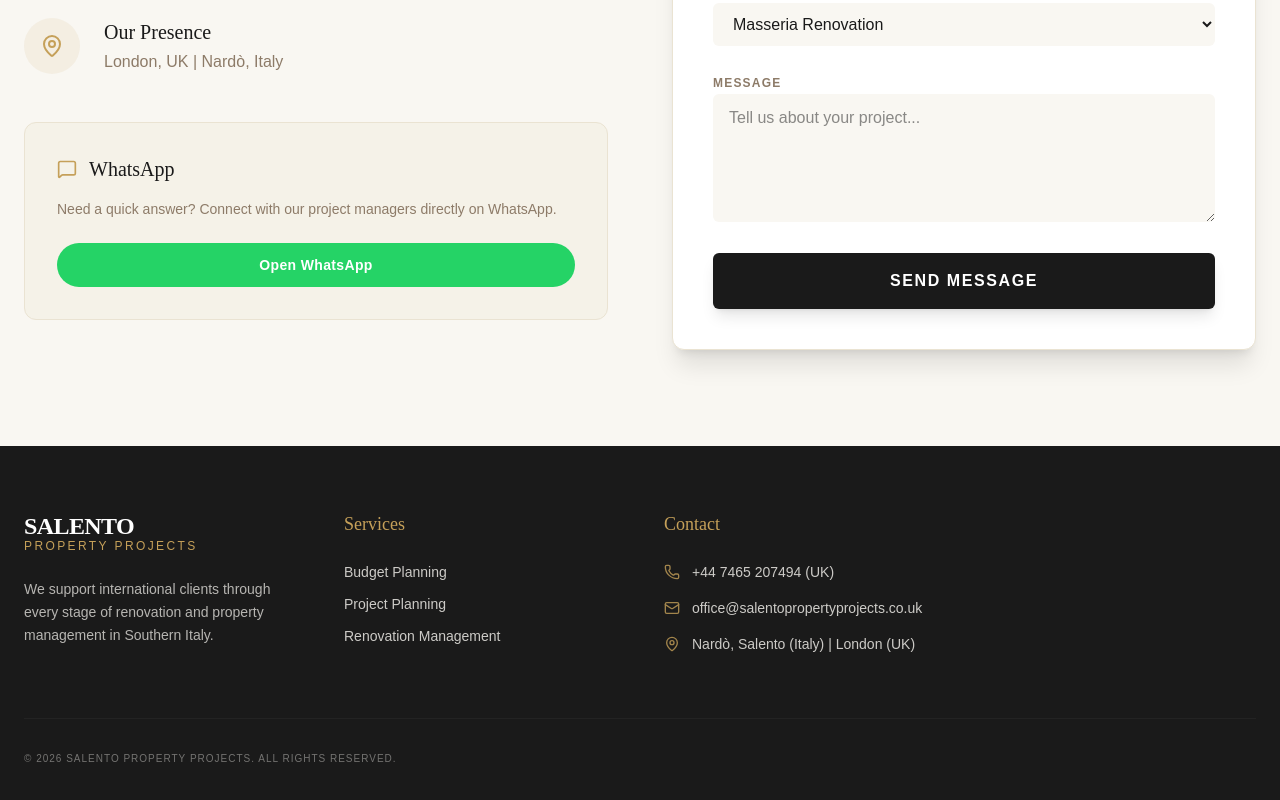
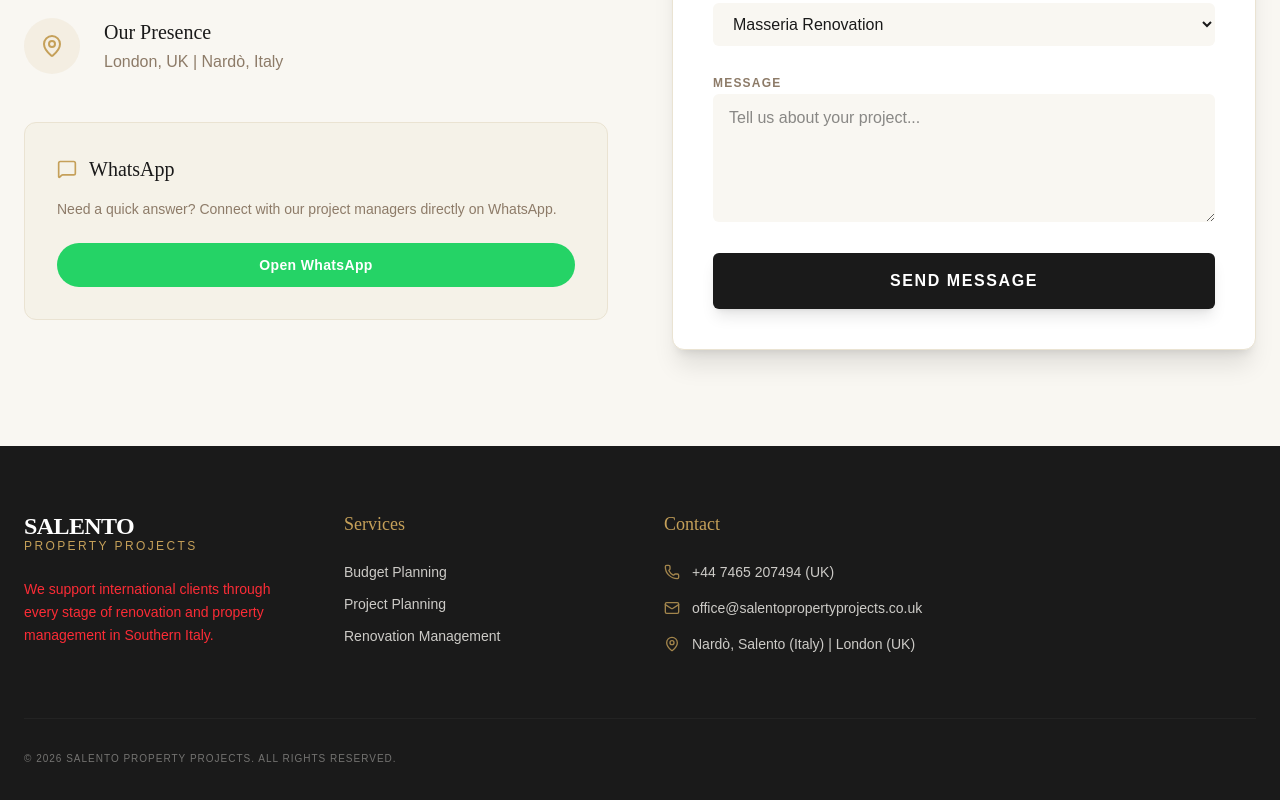
Before and after one commit to mazzuccowow-web/salento-property-projects, a React (Vite) app: page /contact in a window 1280 px wide. Shown: the part 514-1314 px from the top of the page. Built offline with nearby package versions, Linux system fonts and the light colour scheme.

Commit message:
Update Footer.tsx

```diff
--- a/src/components/Footer.tsx
+++ b/src/components/Footer.tsx
@@ -22,7 +22,7 @@ export default function Footer() {
               Property Projects
             </span>
           </Link>
-          <p className="text-sm opacity-70 leading-relaxed font-light">
+          <p className="text-sm text-red-500 leading-relaxed font-light">
             {t('hero.description')}
           </p>
         </div>
```
